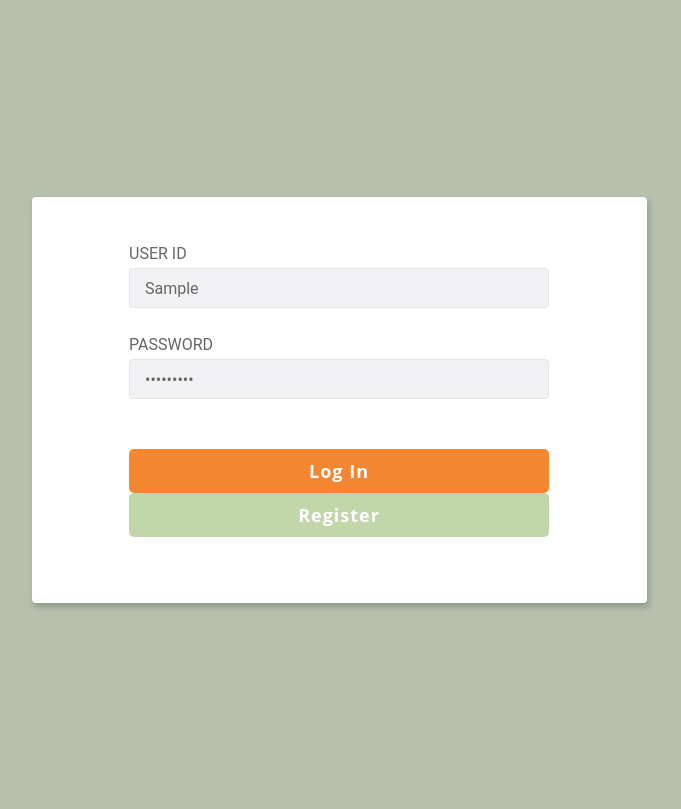
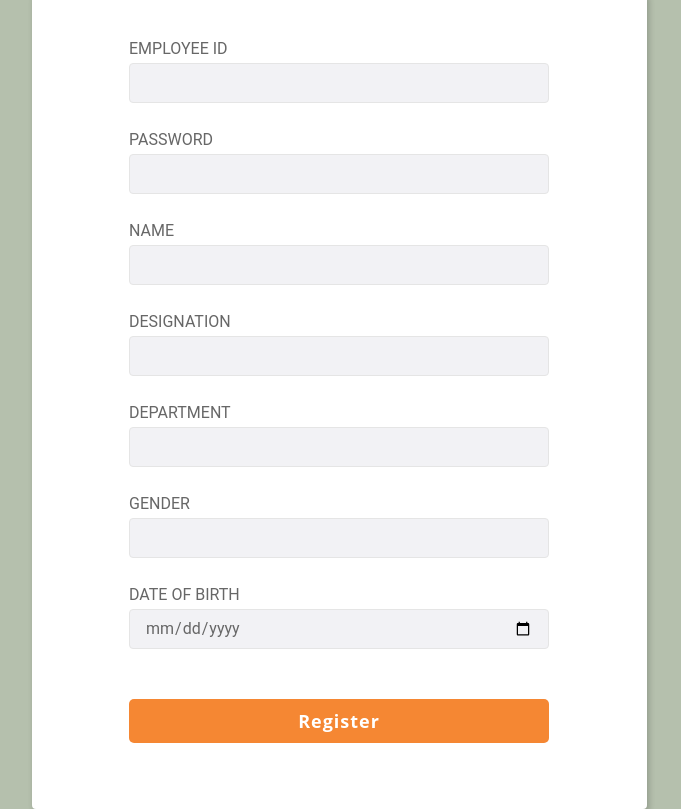
Before and after one commit to unnipv/luma-frontend, a React (Create React App) app in the folder luma/: page / in a window 1280 px wide. Both pictures are taken after typing "Sample", "Sample123" into the empty fields and a click on the button "Log In". Shown: the whole page, without its empty margins (301-982 px from the left). Built offline with nearby package versions, Linux system fonts and the light colour scheme; no server answers.

Commit message:
added registration page

```diff
--- a/luma/src/App.js
+++ b/luma/src/App.js
@@ -1,25 +1,38 @@
 import React, { Component } from 'react';
 import './App.css';
 import Login from './Login';
+import Register from './Register';
 class App extends Component {
   constructor(props){
     super(props);
     this.state={
-      loginPage:[],
+      login:false,
+      page:[],
     }
   }
   componentWillMount(){
-    var loginPage =[];
+    var loginPage = [];
+    // var registerPage = [];
     loginPage.push(<Login appContext={this} key={"login-screen"}/>);
+    // registerPage.push(<Register appContext={this} key={"register-screen"}/>)
     this.setState({
-                  loginPage:loginPage
-                    })
-  }
+        page:loginPage
+    })
+    // if (this.props.loginState){
+    //     this.setState({
+    //         page:loginPage
+    //           })
+    // }
+    // else {
+    //     this.setState({
+    //         page:registerPage
+    //     })
+    // }
+  };
   render() {
     return (
       <div className="App">
-        {this.state.loginPage}
-        {this.state.uploadScreen}
+        {this.state.page}
       </div>
     );
   }
--- a/luma/src/Login.js
+++ b/luma/src/Login.js
@@ -1,5 +1,9 @@
 import React, { Component } from "react";
 import axios from 'axios';
+import App from "./App";
+import Register from "./Register";
+
+var getURL = "";
 class Login extends Component {
 
   constructor(props){
@@ -8,42 +12,65 @@ class Login extends Component {
       userid:'',
       password:'',
       loginmessage:'',
-      isLogin:true
+      isLogin:false,
+      registerButton:false,
+      registerPage:[]
     }
   }
+
+  changeState = (loginState) => {
+    this.setState({isLogin:loginState});
+       };
+
+  handleClick = e => {
+    e.preventDefault();
+    var registerPage =[];
+    // alert("Goes to registration page");
+    registerPage.push(<Register appContext={this.props.appContext} key={"login-screen"}/>)
+    this.setState({
+      registerPage:registerPage,
+      registerButton:true
+    })
+  };
+
   handleSubmit = e => {
     e.preventDefault();
     console.log(e.target.userid.value);
+    this.setState({
+      userid:e.target.userid.value,
+      password:e.target.password.value
+    })
     var payload = {
       "userid":this.state.userid,
       "password":this.state.password
     }
-    axios.post('login', payload)
+
+    // axios.post('login', payload)
+    // axios.get(getURL)
+    //   .then(res => {
+    //     const loginState = res.data;
+    //     this.changeState(loginState);
+    //   })
+
     if (!e.target.userid.value) {
       alert("User ID is required");
-    } else if (!e.target.userid.value) {
-      alert("Valid User ID is required");
     } else if (!e.target.password.value) {
       alert("Password is required");
-    } else if (
-      e.target.userid.value === "me@example.com" &&
-      e.target.password.value === "123456"
-    ) {
+    } else if (this.state.isLogin) {
       alert("Successfully logged in");
       e.target.userid.value = "";
       e.target.password.value = "";
     } else {
+      this.changeState(false);
       alert("Wrong userid or password combination");
+      this.handleClick(e);
     }
   };
 
-  handleClick = e => {
-    e.preventDefault();
-    alert("Goes to registration page");
-  };
-
   render() {
+    var isRegisterClicked = this.state.registerButton;
     return (
+      (!isRegisterClicked ? (
       <div className="Login">
         <form className="form" onSubmit={this.handleSubmit}>
           <div className="input-group">
@@ -60,6 +87,12 @@ class Login extends Component {
           Register
         </button>
       </div>
+    ) : (
+      <div className="Register">
+      {this.state.registerPage}
+      </div>
+    )
+    )
     );
   }
 }
--- /dev/null
+++ b/luma/src/Register.js
@@ -0,0 +1,88 @@
+import React, { Component } from "react";
+var postURl ="";
+var getURL = "";
+
+class Register extends Component{
+  constructor(props){
+    super(props);
+    this.state={
+      empid:'',
+      password:'',
+      emp_name:'',
+      designation:'',
+      department:'',
+      gender:'',
+      dob:''
+    };
+  }
+
+  handleSubmit = e => {
+    e.preventDefault();
+    console.log(e.target.empid.value);
+    this.setState({
+      empid:e.target.empid.value,
+      password:e.target.password.value,
+      emp_name:e.target.emp_name.value,
+      designation:e.target.designation.value,
+      department:e.target.department.value,
+      gender:e.target.gender.value,
+      dob:e.target.dob.value
+    })
+    var payload = {
+      empid:this.state.empid,
+      password:this.state.password,
+      emp_name:this.state.emp_name,
+      designation:this.state.designation,
+      department:this.state.department,
+      gender:this.state.gender,
+      dob:this.state.dob
+    }
+
+    // axios.post(postURL, payload)
+    // axios.get(getURL)
+    //   .then(res => {
+    //     const loginState = res.data;
+    //     this.changeState(loginState);
+    //   })
+  }
+
+    render() {
+        return (
+          <div className="Register">
+            <form className="form" onSubmit={this.handleSubmit}>
+              <div className="input-group">
+                <label htmlFor="register">Employee ID</label>
+                <input type="text" name="empid" />
+              </div>
+              <div className="input-group">
+                <label htmlFor="password">Password</label>
+                <input type="password" name="password" />
+              </div>
+              <div className="input-group">
+                <label htmlFor="password">Name</label>
+                <input type="password" name="emp_name" />
+              </div>
+              <div className="input-group">
+                <label htmlFor="password">Designation</label>
+                <input type="password" name="designation" />
+              </div>
+              <div className="input-group">
+                <label htmlFor="password">Department</label>
+                <input type="password" name="department" />
+              </div>
+              <div className="input-group">
+                <label htmlFor="password">Gender</label>
+                <input type="password" name="gender" />
+              </div>
+              <div className="input-group">
+                <label htmlFor="password">Date of Birth</label>
+                <input type="date" name="dob" />
+              </div>
+              <button className="primary">Register</button>
+            </form>
+          </div>
+        );
+      }
+}
+
+export default Register;
```
